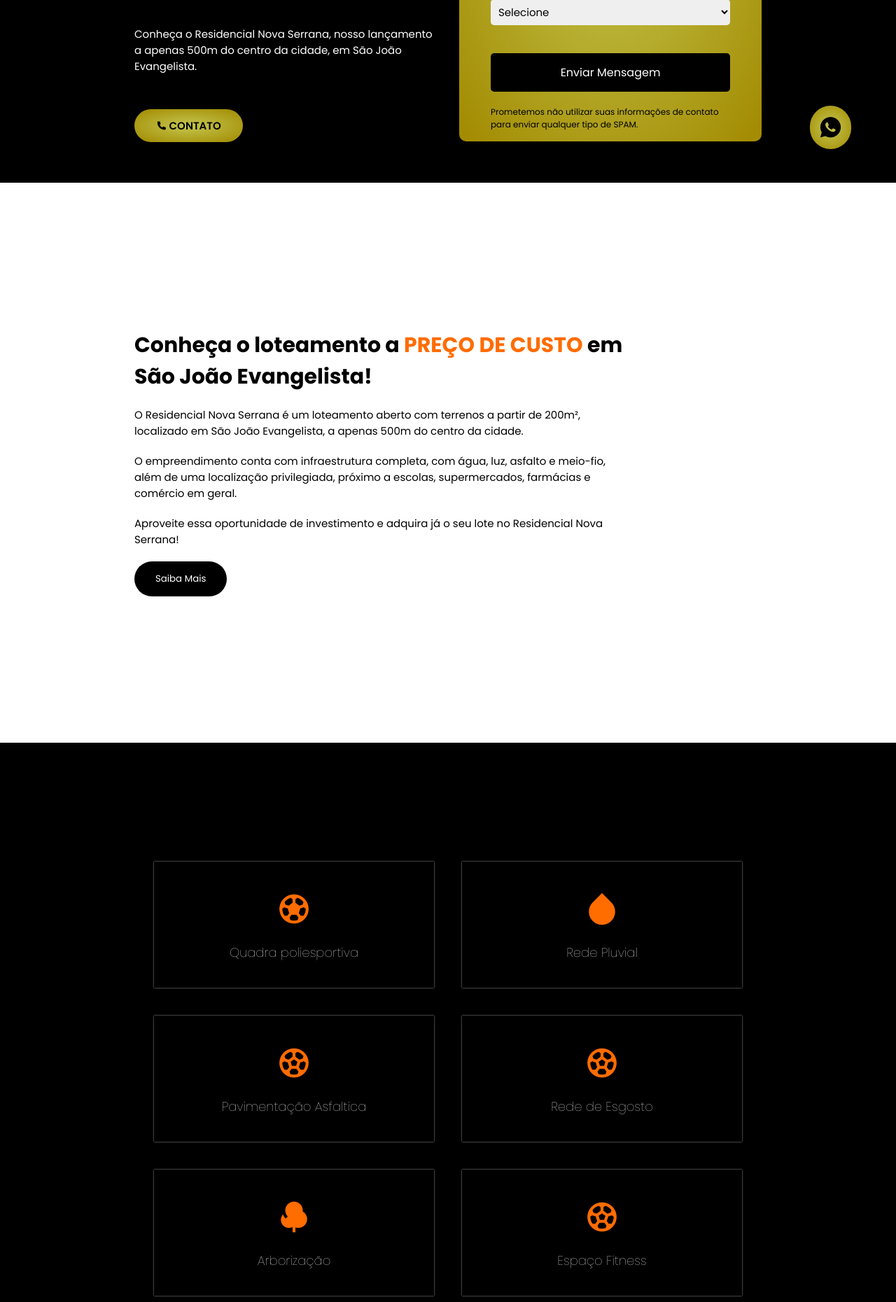
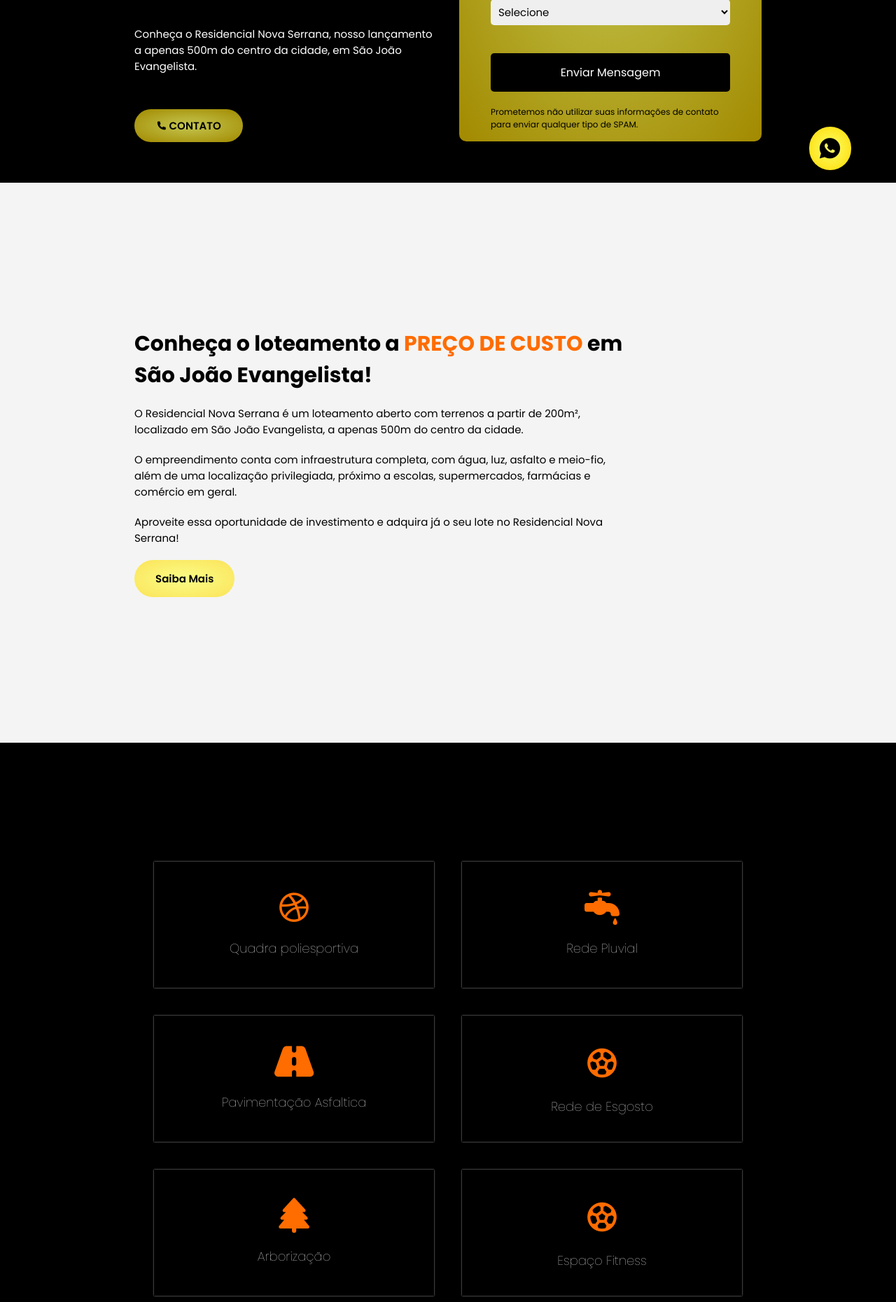
Before and after one commit to raylann-lopes/Projeto-Terra-Nobre, a PHP site: page /html/index.html in a window 1280 px wide. Shown: the part 539-2399 px from the top of the page at 70% size. Run offline with PHP 8.4, Linux system fonts and the light colour scheme; some libraries are stand-ins or nearby versions; grey boxes are pictures that could not be loaded.

Commit message:
git commit -m "Update style.css and index.html"

```diff
--- a/css/style.css
+++ b/css/style.css
@@ -17,6 +17,11 @@
   --bg-color-01: #;
   --bg-color-02: #;
   --border-color: #;
+  --button-color: radial-gradient(
+    ellipse,
+    rgba(252, 255, 104, 0.781) 0%,
+    rgba(255, 217, 0, 0.637)
+  );
 
   /*extra colors*/
 
@@ -177,9 +178,14 @@ body .residence {
   transform: translateY(-5px);
 }
 .scroll-down {
-  position: absolute;
-  bottom: 6%;
+  position: fixed;
+  width: 60px;
+  height: auto;
+  z-index: 1000;
+  top: 90%;
   right: 5%;
+  font-size: 50px;
+
 }
 .scroll-down i {
   display: block;
@@ -188,8 +194,8 @@ body .residence {
   color: #000000;
   background-image: radial-gradient(
     ellipse,
-    rgba(252, 255, 104, 0.781) 0%,
-    rgba(255, 217, 0, 0.637)
+    rgba(252, 255, 104) 0%,
+    rgba(255, 217, 0)
   );
   border-radius: 50px;
   transition: all 0.5s ease;
@@ -310,6 +316,7 @@ form .text-bottom {
 /*structure*/
 
 .structure {
+  background-color: #f4f4f4;
   min-height: 100vh;
   display: flex ;
   gap: 2rem;
@@ -341,13 +348,15 @@ form .text-bottom {
  .button{
   margin-top: 20px;
   padding: 15px 30px;
-  background: #000000;
-  color: #ffffff;
+  background: var(--button-color);
+  color: #000000;
   border: none;
   border-radius: 50px;
   cursor: pointer;
   transition: all 0.5s;
   align-items: center;
+  font-size: 15px;
+  font-weight: 600;
 }
 
 
@@ -355,6 +364,7 @@ form .text-bottom {
 .cards {
   background-color: #000;
   height: 100vh;
+  z-index: 1005;
 }
 .container {
   display: flex;
--- a/html/index.html
+++ b/html/index.html
@@ -12,6 +12,10 @@
     <script src="/JS/UI JS/jquery-ui.min.js"></script>
     <script src="/JS/UI JS/jquery.min.js"></script>
     <script src="/JS/UI JS/tabs.js"></script>
+    <script
+      src="https://kit.fontawesome.com/66e8fb32ce.js"
+      crossorigin="anonymous"
+    ></script>
 
     <!--Box Icons-->
     <link
@@ -168,7 +172,7 @@
           </p>
         </div>
         <div>
-          <button class="button">Saiba Mais</button>
+          <button class="button"><a>Saiba Mais</a></button>
         </div>
       </div>
       <div class="structure-video">
@@ -191,7 +195,7 @@
       <div class="container">
         <div class="box">
           <div class="box-content">
-            <i class="ri-football-fill"></i>
+            <i class="bx bxl-dribbble"></i>
             <p class="desc">Quadra poliesportiva</p>
           </div>
           <a href="#"></a>
@@ -199,7 +203,7 @@
 
         <div class="box">
           <div class="box-content">
-            <i class="ri-drop-fill"></i>
+            <i class="fa-solid fa-faucet-drip"></i>
             <p class="desc">Rede Pluvial</p>
           </div>
           <a href="#"></a>
@@ -207,7 +211,7 @@
 
         <div class="box">
           <div class="box-content">
-            <i class="ri-football-line"></i>
+            <i class="fa-solid fa-road"></i>
             <p class="desc">Pavimentação Asfaltica</p>
           </div>
           <a href="#"></a>
@@ -223,7 +227,7 @@
 
         <div class="box">
           <div class="box-content">
-            <i class="ri-tree-fill"></i>
+            <i class="fa-solid fa-tree"></i>
             <p class="desc">Arborização</p>
           </div>
           <a href="#"></a>
@@ -247,7 +251,7 @@
 
         <div class="box">
           <div class="box-content">
-            <i class="ri-football-line"></i>
+            <i class="bx bxs-landscape"></i>
             <p class="desc">Paisagismo completo</p>
           </div>
           <a href="#"></a>
@@ -255,53 +259,10 @@
 
         <div class="box">
           <div class="box-content">
-            <i class="ri-map-pin-fill"></i>
+            <i class="fa-solid fa-map-location-dot"></i>
             <p class="desc">Excelente localização</p>
           </div>
           <a href="#"></a>
-        </div>
-      </div>
-    </section>
-
-    <!--Video Reels-->
-
-    <section class="video-reels">
-      <div class="video-reels-content">
-        <div class="video-reels-box">
-          <div class="video-reels-text">
-            <p>
-              Assista ao vídeo e conheça mais sobre o Residencial Nova Serrana,
-              o loteamento aberto com os melhores preços da região!
-            </p>
-          </div>
-          <div class="video-reels-video">
-            <video
-              src="/src/Bônus 1 - Vertical .mp4"
-              controlslist
-              autoplay
-              loop
-              muted
-              nocontrols
-            ></video>
-
-            <video
-              src="/src/Bônus 2 - Vertical .mp4"
-              controlslist
-              loop
-              autoplay
-              muted
-              nocontrols
-            ></video>
-
-            <video
-              src="/src/Bônus 3 - Vertical .mp4"
-              controlslist
-              loop
-              muted
-              autoplay
-              nocontrols
-            ></video>
-          </div>
         </div>
       </div>
     </section>
```
Also changed, not shown: other parts of css/style.css (+42 -39 lines), other parts of html/index.html (+46 -0 lines).
